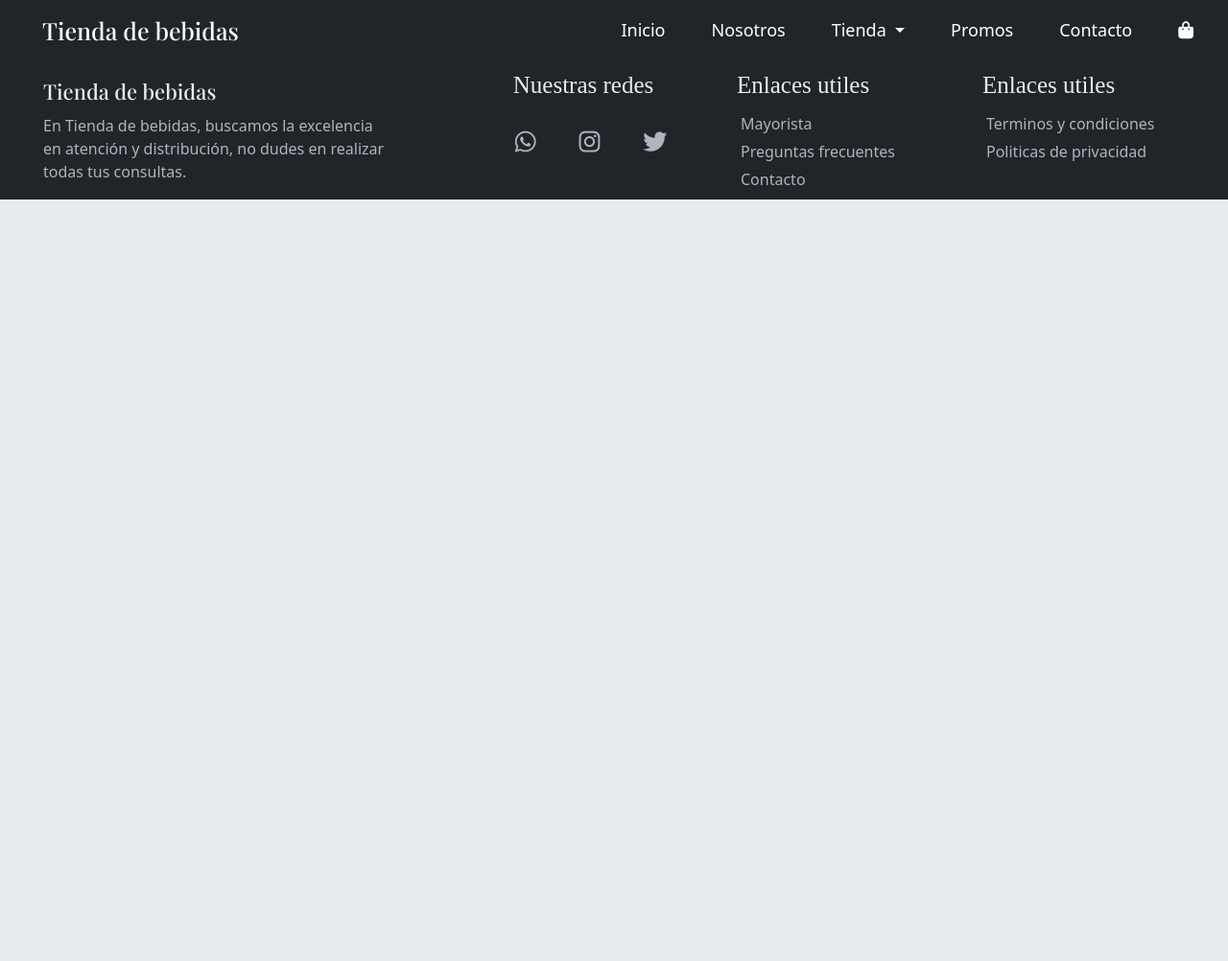
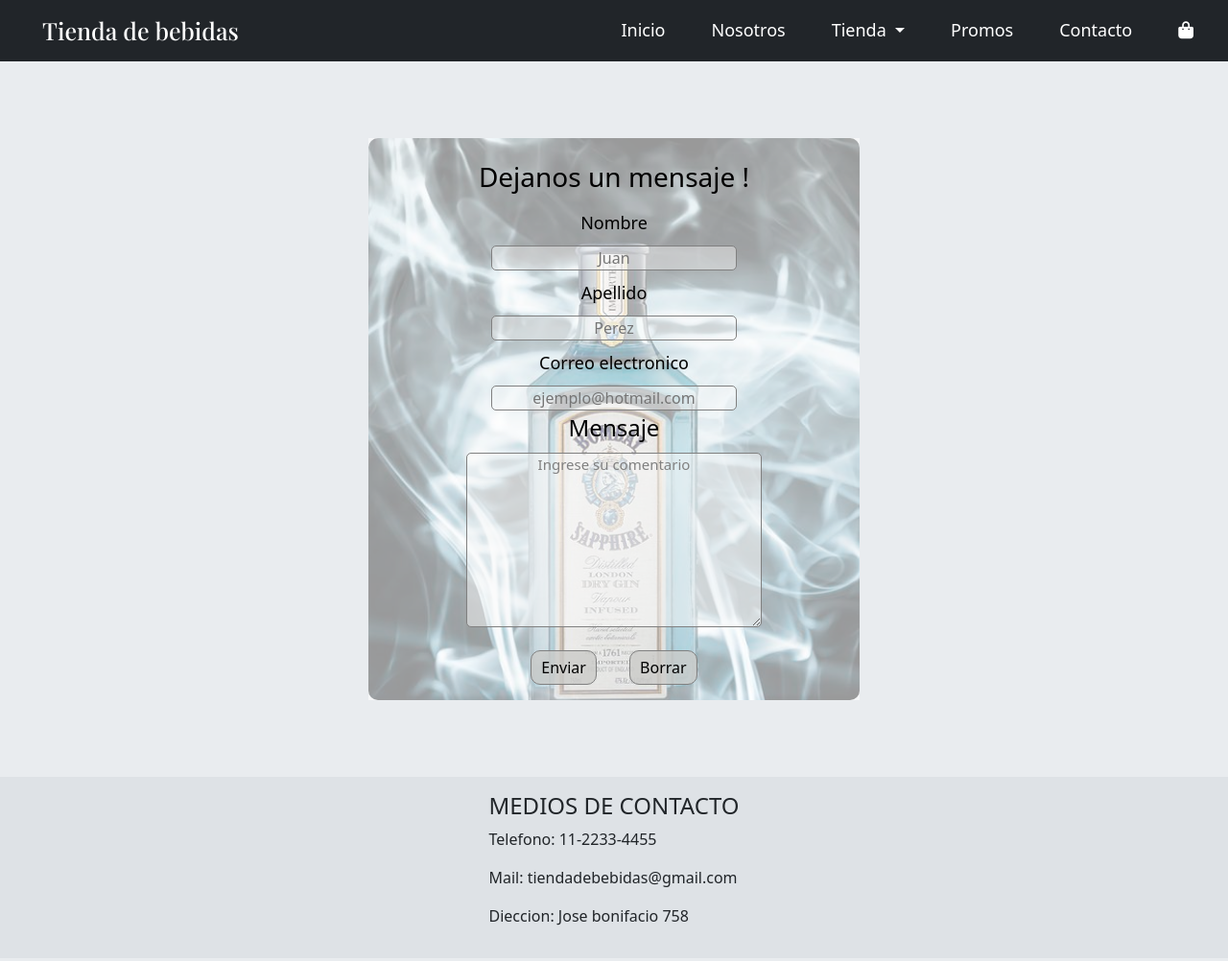
Before and after one commit to SalgueroEzequiel/tienda-de-bebidas, a plain HTML site: page pages/contacto.html in a window 1280 px wide. Shown: the top 1002 px of the page at 96% size. Before the commit the page ends 800 px from the top, so only its background shows below. Drawn offline with nearby package versions, Linux system fonts and the light colour scheme; grey boxes are pictures that could not be loaded; files whose address does not match are found by name; a web font is replaced by a local one.

Commit message:
Termine las secciones nosotros y contacto

```diff
--- a/css/style.css
+++ b/css/style.css
@@ -319,3 +319,80 @@ body {
       font-size: 18px; }
     .main-nosotros .seccion3-nosotros img {
       height: 11rem; }
+
+.main-contacto {
+  display: flex;
+  flex-direction: column;
+  align-items: center;
+  justify-content: center; }
+  .main-contacto .contenedor-contactanos {
+    background-image: url(/img/bombai.jpg);
+    background-repeat: no-repeat;
+    background-size: cover;
+    width: 40%;
+    height: auto;
+    margin-top: 5rem;
+    margin-bottom: 5rem;
+    border-radius: 10px; }
+  .main-contacto .contactanos {
+    display: flex;
+    flex-direction: column;
+    align-items: center;
+    text-align: center;
+    width: 100%;
+    height: auto;
+    color: black;
+    background-color: rgba(255, 255, 255, 0.6); }
+    .main-contacto .contactanos h3 {
+      margin-top: 1.5rem; }
+    .main-contacto .contactanos label {
+      margin: 10px 1px;
+      font-size: 18px;
+      font-weight: 500; }
+    .main-contacto .contactanos input {
+      background-color: rgba(249, 249, 249, 0.4);
+      border: solid 1px grey; }
+    .main-contacto .contactanos textarea {
+      background-color: rgba(249, 249, 249, 0.5);
+      border: solid 1px grey;
+      text-align: center;
+      border-radius: 5px;
+      font-size: 15px;
+      width: 60%; }
+      .main-contacto .contactanos textarea::placeholder {
+        color: grey; }
+    .main-contacto .contactanos .nombre,
+    .main-contacto .contactanos .apellido,
+    .main-contacto .contactanos .email {
+      width: 50%;
+      border-radius: 5px;
+      font-size: 16px;
+      outline: none; }
+    .main-contacto .contactanos .btn-contacto {
+      margin-bottom: 1rem; }
+      .main-contacto .contactanos .btn-contacto .enviar,
+      .main-contacto .contactanos .btn-contacto .borrar {
+        margin: auto 15px;
+        padding: 5px 10px;
+        border-radius: 10px;
+        background-color: rgba(203, 203, 200, 0.8); }
+    .main-contacto .contactanos .nombre,
+    .main-contacto .contactanos .apellido,
+    .main-contacto .contactanos .email,
+    .main-contacto .contactanos ::placeholder {
+      text-align: center; }
+  .main-contacto .datos-contacto {
+    background-color: #DEE2E6;
+    width: 100%;
+    display: flex;
+    flex-direction: column;
+    padding: 1rem 1rem;
+    align-items: center; }
+    .main-contacto .datos-contacto div {
+      display: flex;
+      flex-direction: column; }
+  .main-contacto .mapa {
+    opacity: 0.6; }
+    .main-contacto .mapa:hover {
+      opacity: 1;
+      transition: .5s; }
--- a/pages/contacto.html
+++ b/pages/contacto.html
@@ -61,21 +61,56 @@
         </nav>
     </header>
     <!-- MAIN -->
-    <main class="index-main">
-        <div></div>
+    <main class="main-contacto">
+        <div class="contenedor-contactanos">
+            <section class="contactanos">
+                <h3>Dejanos un mensaje !</h3>
+                <label for="Nombre">Nombre</label>
+                <input type="Nombre" placeholder="Juan" class="nombre">
+                <label for="Apellido"> Apellido</label>
+                <input type="Apellido" placeholder="Perez" class="apellido">
+                <label for="Mail">Correo electronico</label>
+                <input type="email" placeholder="ejemplo@hotmail.com" required class="email">
+                <legend>Mensaje</legend>
+                <textarea name="comentario" id="" cols="40" rows="8" placeholder="Ingrese su comentario"
+                    class="comentario"></textarea><br>
+                <section class="btn-contacto">
+                    <input type="submit" value="Enviar" class="enviar">
+                    <input type="reset" value="Borrar" class="borrar">
+                </section>
+        </div>
+        <section class="datos-contacto">
+            <div>
+                <h4> MEDIOS DE CONTACTO </h4>
+                <P>Telefono: 11-2233-4455</P>
+                <p>Mail: tiendadebebidas@gmail.com</p>
+                <P>Dieccion: Jose bonifacio 758</P>
+            </div>
+        </section>
+        <iframe
+            src="https://www.google.com/maps/embed?pb=!1m18!1m12!1m3!1d3283.077500119535!2d-58.44082372504922!3d-34.62748175875227!2m3!1f0!2f0!3f0!3m2!1i1024!2i768!4f13.1!3m3!1m2!1s0x95bcca499626957b%3A0x91b7a9c213e42153!2sJos%C3%A9%20Bonifacio%20758%2C%20C1424CHP%20CABA!5e0!3m2!1ses!2sar!4v1692210662325!5m2!1ses!2sar"
+            width="1200" height="300" style="border:0;" allowfullscreen="" loading="lazy"
+            referrerpolicy="no-referrer-when-downgrade" class="mapa"></iframe>
     </main>
     <!-- FOOTER -->
     <footer>
         <div class="seccion1-footer">
             <a href="../index.html">Tienda de bebidas</a>
-            <p>En Tienda de bebidas, buscamos la excelencia en atención y distribución, no dudes en realizar todas tus consultas.</p>
+            <p>En Tienda de bebidas, buscamos la excelencia en atención y distribución, no dudes en realizar todas tus
+                consultas.</p>
         </div>
         <div class="seccion2-footer">
             <h3>Nuestras redes</h3>
             <ul>
-                <a href="https://web.whatsapp.com/"><li><i class="fa-brands fa-whatsapp" target="_blank"></i></li></a>
-                <a href="https://www.instagram.com/"><li><i class="fa-brands fa-instagram" target="_blank"></i></li></a>
-                <a href="https://twitter.com/"><li><i class="fa-brands fa-twitter" target="_blank"></i></li></a>
+                <a href="https://web.whatsapp.com/">
+                    <li><i class="fa-brands fa-whatsapp" target="_blank"></i></li>
+                </a>
+                <a href="https://www.instagram.com/">
+                    <li><i class="fa-brands fa-instagram" target="_blank"></i></li>
+                </a>
+                <a href="https://twitter.com/">
+                    <li><i class="fa-brands fa-twitter" target="_blank"></i></li>
+                </a>
             </ul>
         </div>
         <div class="seccion3-footer">
```
